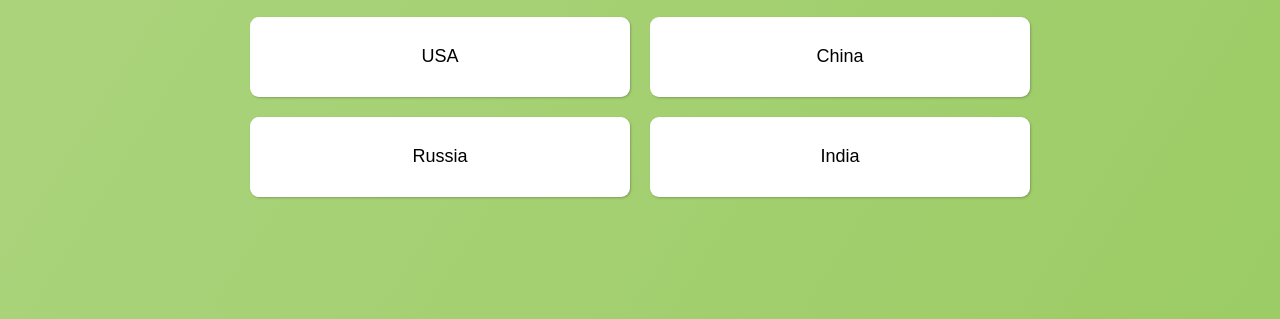
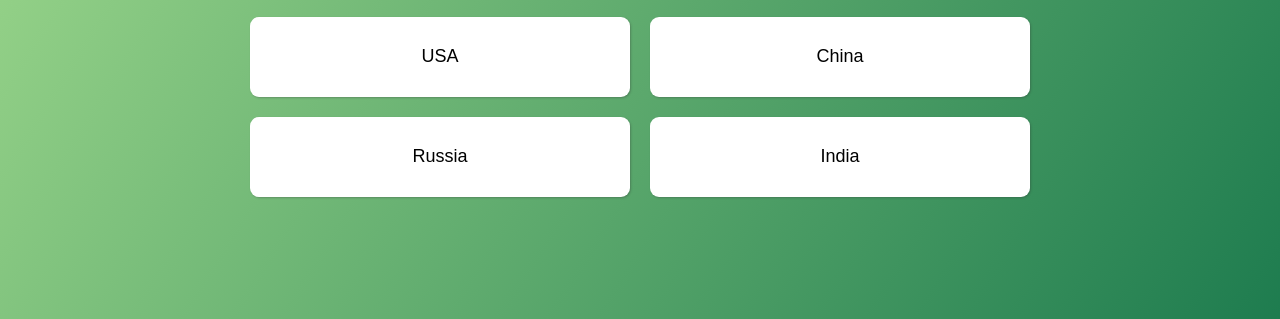
Before and after one commit to PaddiM8/InfoQuiz, a plain HTML site: page index.html in a window 1280 px wide. Shown: the part 481-800 px from the top of the page. Drawn offline with Linux system fonts and the light colour scheme; a web font is replaced by a local one.

Commit message:
color change

```diff
--- a/style.scss
+++ b/style.scss
@@ -14,8 +14,8 @@ $delay:  .2s;
 body {
    //background: url("resources/trianglify.svg") no-repeat;
    //background-size: 100%;
-   $bg1: #AED581;
-   $bg2: #9CCC65;
+   $bg1: #AAE192;
+   $bg2: #1E7C4F;
    background: $bg1;
    background: -webkit-linear-gradient(top left, $bg1, $bg2);
    background: -moz-linear-gradient(top left, $bg1, $bg2);
```
Also changed, not shown: style.css.
